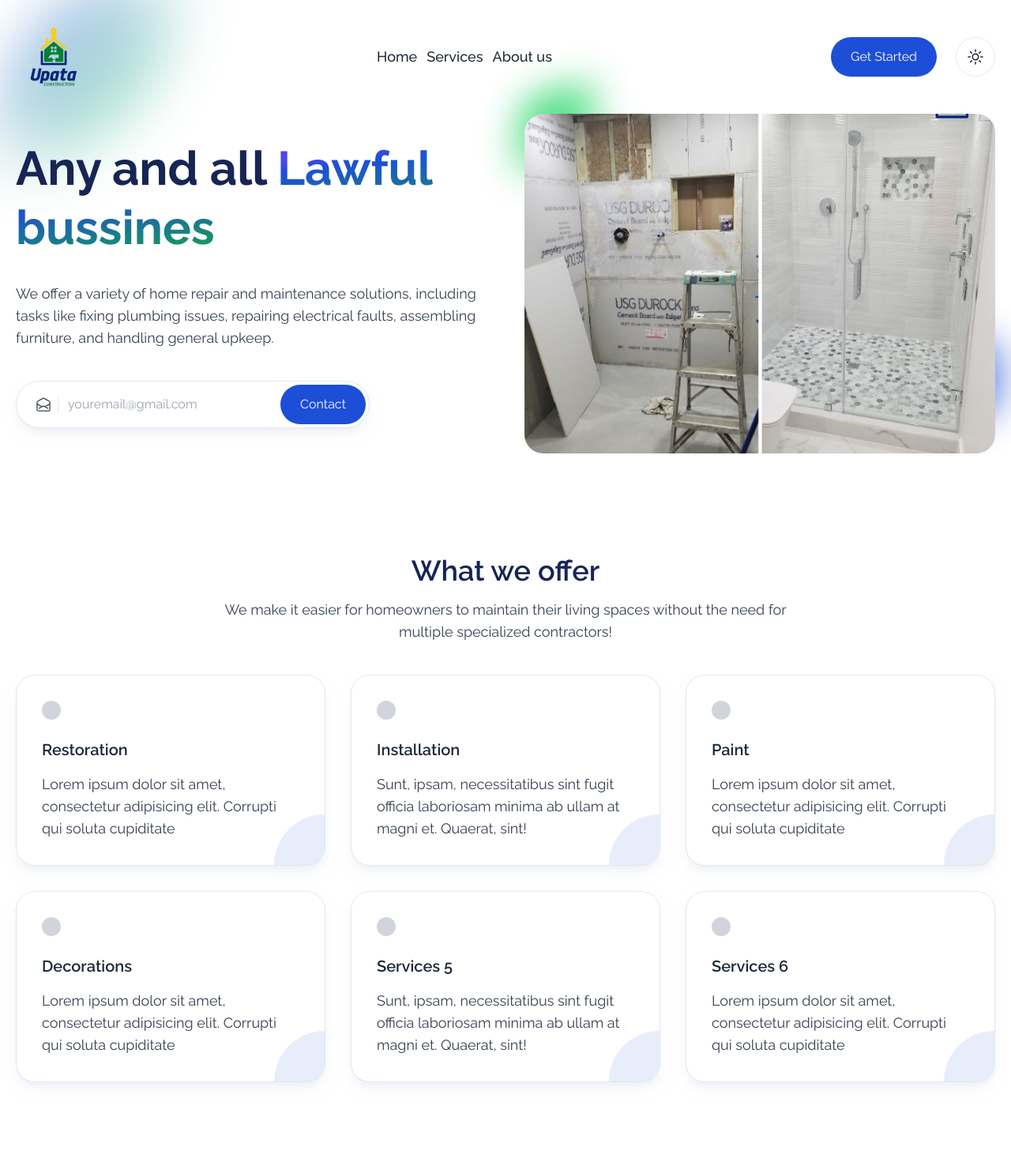
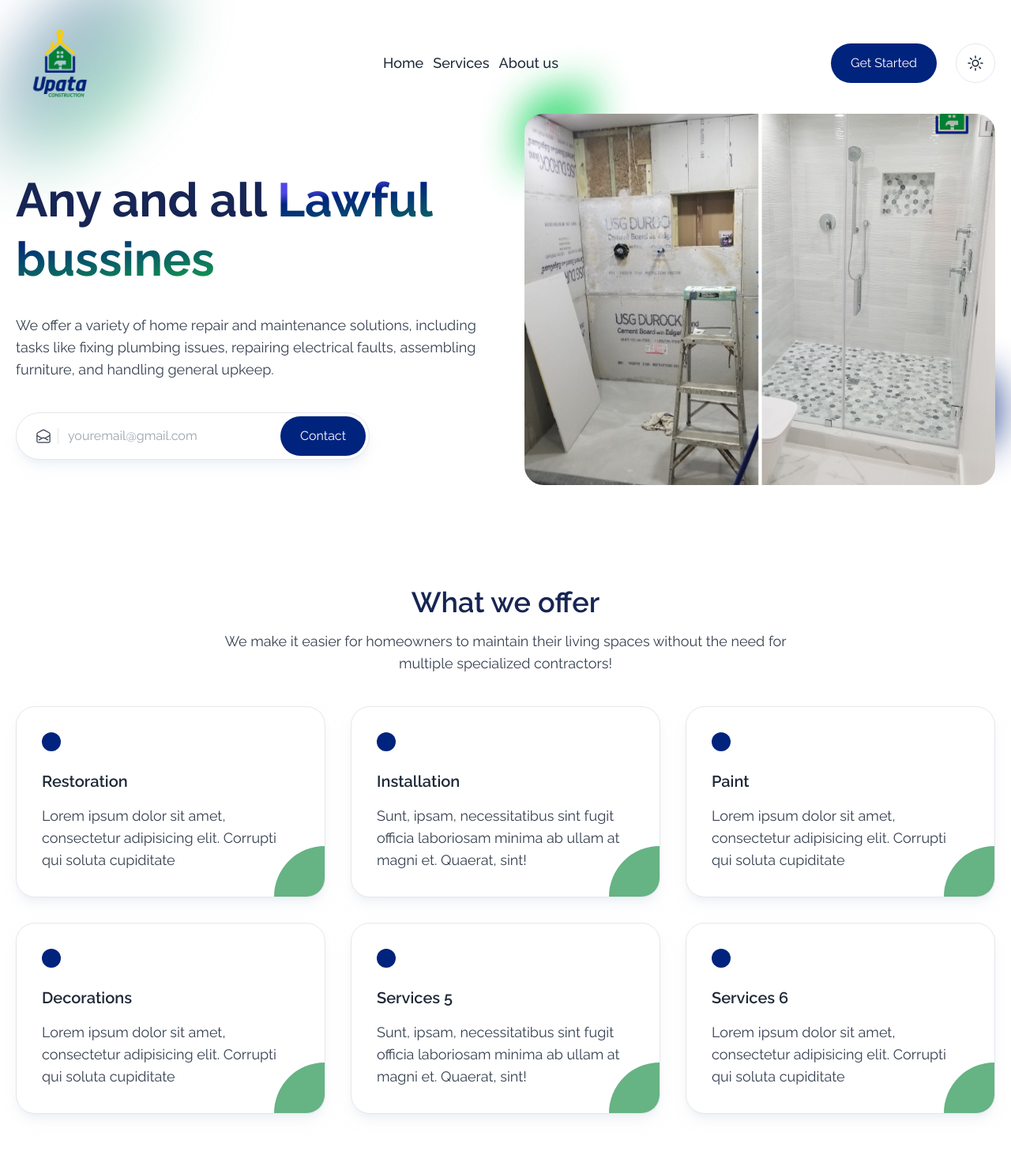
Before and after one commit to Raydesite/upata-solutions, an Astro site: page / in a window 1280 px wide. Shown: the top 1476 px of the page at 79% size. Built offline with nearby package versions, Linux system fonts and the light colour scheme; Astro itself is replaced by a stand-in of ours.

Commit message:
💄 Change sections style color,
feature section color for icon bg, add space in hero title, fix color text     in dark theme for features

```diff
--- a/src/components/cards/Service.astro
+++ b/src/components/cards/Service.astro
@@ -1,25 +1,30 @@
 ---
 import Paragraph from '../shared/Paragraph.astro';
 
-export interface Props{
-    title:string,
-    description:string
-    icon: string
+export interface Props {
+	title: string;
+	description: string;
+	icon: string;
 }
 
-const {title, description, icon} = Astro.props
+const { title, description, icon } = Astro.props;
 ---
-<div class="p-5 sm:p-6 lg:p-8 rounded-3xl border border-box-border bg-box-bg shadow-lg shadow-box-shadow relative overflow-hidden">
-    <div class="rounded-xl bg-gray-300 dark:bg-gray-950 p-3 text-heading-1 w-max relative">
+
+<div
+	class='p-5 sm:p-6 lg:p-8 rounded-3xl border border-box-border bg-box-bg shadow-lg shadow-box-shadow relative overflow-hidden'>
+	<div
+		class='rounded-xl bg-primary dark:bg-gray-950 p-3 text-heading-1 w-max relative text-white'>
 		<slot set:html={icon} />
 	</div>
-    <div class="mt-6 space-y-4 relative">
-        <h2 class="text-lg md:text-xl font-semibold text-heading-2">
+	<div class='mt-6 space-y-4 relative'>
+		<h2 class='text-lg md:text-xl font-semibold text-heading-2'>
 			{title}
 		</h2>
 		<Paragraph>
 			{description}
 		</Paragraph>
 	</div>
-    <span class="absolute w-32 aspect-square -bottom-16 -right-16 bg-primary/10 rounded-full"></span>
+	<span
+		class='absolute w-32 aspect-square -bottom-16 -right-16 bg-second/60 rounded-full'
+	></span>
 </div>
--- a/src/components/elements/Navbar.astro
+++ b/src/components/elements/Navbar.astro
@@ -26,7 +26,7 @@ const navItems = [
 			<div class='min-w-max inline-flex relative'>
 				<a href='/' class='relative flex items-center gap-3'>
 					<div
-						class='relative w-24 h-24 overflow-hidden flex rounded-xl'>
+						class='relative w-28 h-28 overflow-hidden flex rounded-xmobile'>
 						<img src='/logos/logo.webp' />
 					</div>
 					<!-- here goes the name of the company if wanted
--- a/src/components/sections/Features.astro
+++ b/src/components/sections/Features.astro
@@ -10,7 +10,7 @@ import Title from '../shared/Title.astro';
 			<table class='table-auto'>
 				<br />
 				<br />
-				<tbody>
+				<tbody class='dark:text-white'>
 					<tr>
 						<td
 							><span
--- a/src/components/sections/Hero.astro
+++ b/src/components/sections/Hero.astro
@@ -19,7 +19,7 @@ import Paragraph from '../shared/Paragraph.astro';
 		></span>
 		<div
 			class='relative flex flex-col items-center text-center lg:text-left lg:py-7 xl:py-8
-        lg:items-start lg:max-w-none max-w-3xl mx-auto lg:mx-0 lg:flex-1 lg:w-1/2'>
+        lg:items-start lg:max-w-none max-w-3xl mx-auto lg:mx-0 lg:flex-1 lg:w-1/2 mt-10'>
 			<h1
 				class='text-3xl/tight sm:text-4xl/tight md:text-5xl/tight xl:text-6xl/tight
              font-bold text-heading-1'>
--- a/src/components/shared/Navitem.astro
+++ b/src/components/shared/Navitem.astro
@@ -1,12 +1,15 @@
 ---
-export interface Props{
-    href:string,
-    text:string,
+export interface Props {
+	href: string;
+	text: string;
 }
-const {href, text} = Astro.props
+const { href, text } = Astro.props;
 ---
+
 <li>
-    <a href={href} class="duration-300 font-medium ease-linear hover:text-primary py-3">
-    {text}
-    </a>
+	<a
+		href={href}
+		class='duration-300 font-medium ease-linear hover:text-primary py-3'>
+		{text}
+	</a>
 </li>
--- a/tailwind.config.cjs
+++ b/tailwind.config.cjs
@@ -9,15 +9,16 @@ module.exports = {
 				"box-bg": "rgb(var(--color-box))",
 				"box-shadow": "rgb(var(--box-sd))",
 				"box-border": "rgb(var(--box-border))",
-				primary: "#1d4ed8",
+				primary: "#00237D",
 				"heading-1": "rgb(var(--heading-1))",
 				"heading-2": "rgb(var(--heading-2))",
 				"heading-3": "rgb(var(--heading-3))",
+				second: "#008033"
 			},
-			screens:{
-				midmd:"880px"
+			screens: {
+				midmd: "880px"
 			}
 		},
 	},
 	plugins: [],
-}
+};
```
Lines whose indentation alone changed are shown as unchanged.
